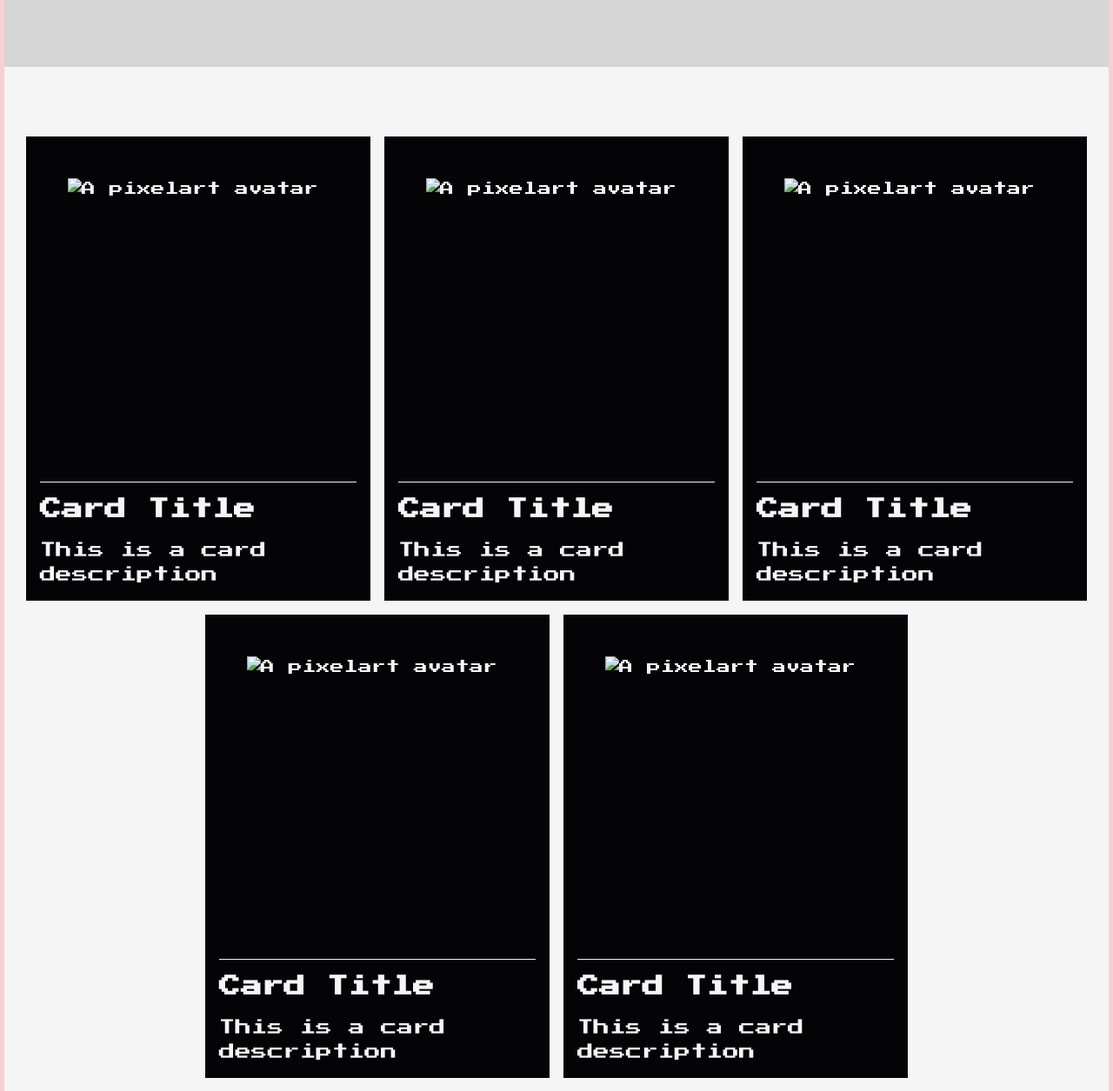
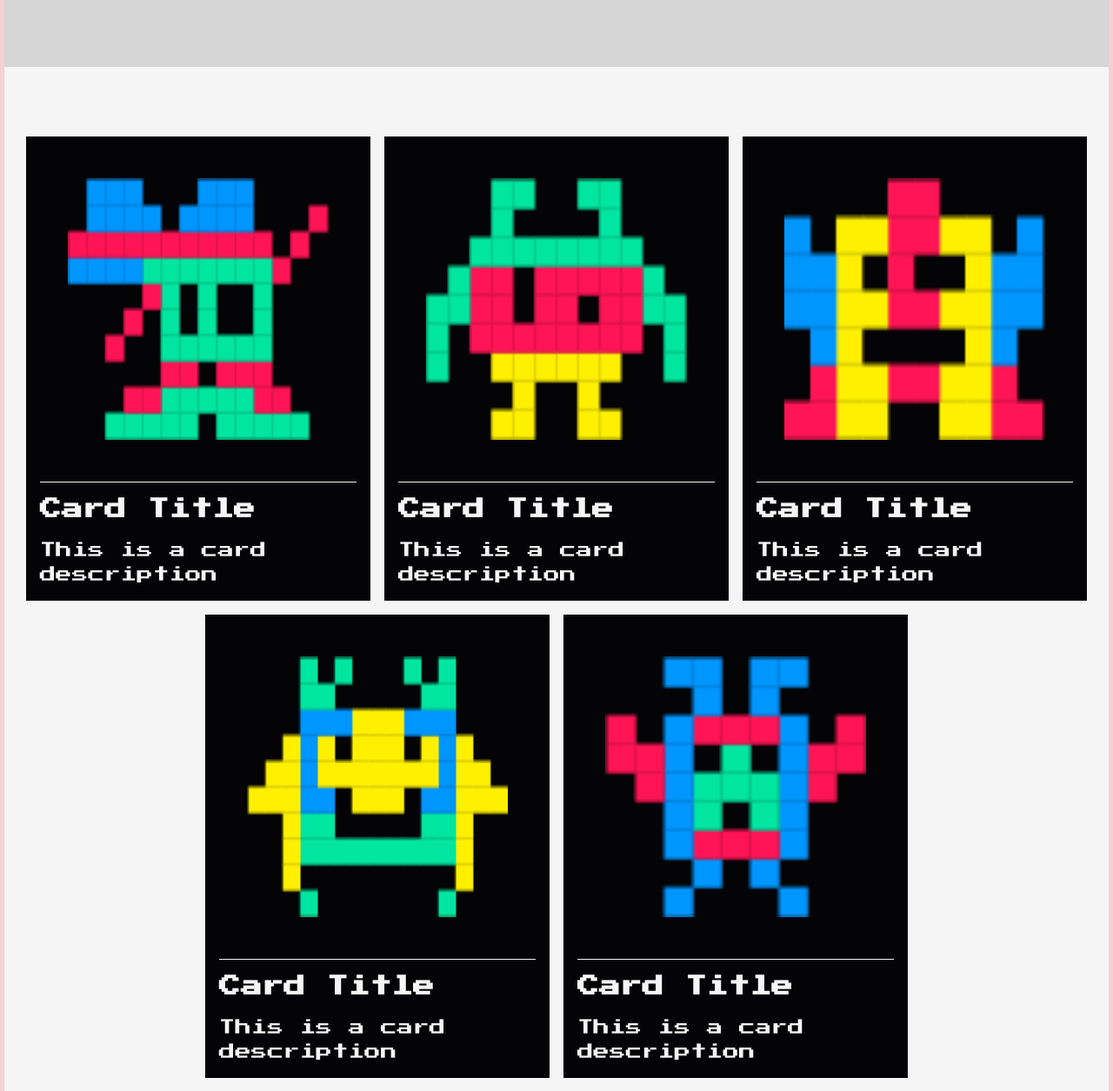
Before and after one commit to canklefark/site-structure, a plain HTML site: page index.html in a window 1280 px wide. Shown: the part 1668-2923 px from the top of the page at 87% size. Drawn offline with Linux system fonts and the light colour scheme; the site is published under a folder, as on GitHub Pages, so addresses that start at the root find nothing.

Commit message:
Fix relative paths on images and JS file

```diff
--- a/index.html
+++ b/index.html
@@ -9,7 +9,7 @@
     <link
       href="https://fonts.googleapis.com/css2?family=Press+Start+2P&display=swap"
       rel="stylesheet" />
-    <script src="nav.js" defer></script>
+    <script src="./nav.js" defer></script>
     <title>Site Structure</title>
   </head>
   <body>
@@ -82,7 +82,7 @@
             <div class="media-wrapper | w-full aspect-1">
               <img
                 class="w-full h-full"
-                src="/assets/avatars/2x/Asset 1.png"
+                src="./assets/avatars/2x/Asset 1.png"
                 alt="A pixelart avatar" />
             </div>
             <div class="content-wrapper | flow">
@@ -95,7 +95,7 @@
             <div class="media-wrapper | w-full aspect-1">
               <img
                 class="w-full h-full"
-                src="/assets/avatars/2x/Asset 2.png"
+                src="./assets/avatars/2x/Asset 2.png"
                 alt="A pixelart avatar" />
             </div>
             <div class="flow">
@@ -108,7 +108,7 @@
             <div class="media-wrapper | w-full aspect-1">
               <img
                 class="w-full h-full"
-                src="/assets/avatars/2x/Asset 3.png"
+                src="./assets/avatars/2x/Asset 3.png"
                 alt="A pixelart avatar" />
             </div>
             <div class="flow">
@@ -121,7 +121,7 @@
             <div class="media-wrapper | w-full aspect-1">
               <img
                 class="w-full h-full"
-                src="/assets/avatars/2x/Asset 4.png"
+                src="./assets/avatars/2x/Asset 4.png"
                 alt="A pixelart avatar" />
             </div>
             <div class="flow">
@@ -134,7 +134,7 @@
             <div class="media-wrapper | w-full aspect-1">
               <img
                 class="w-full h-full"
-                src="/assets/avatars/2x/Asset 5.png"
+                src="./assets/avatars/2x/Asset 5.png"
                 alt="A pixelart avatar" />
             </div>
             <div class="flow">
```
